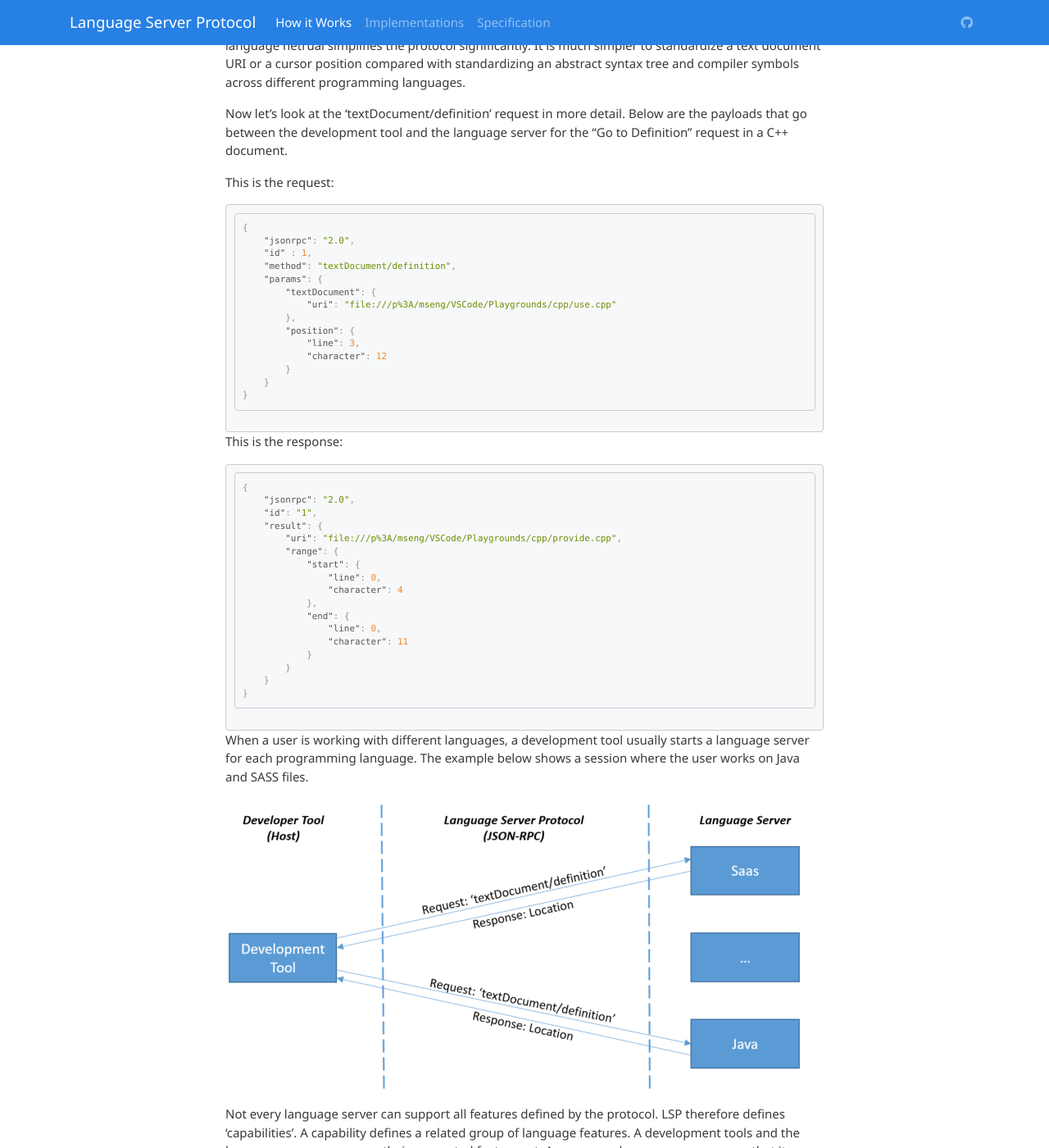
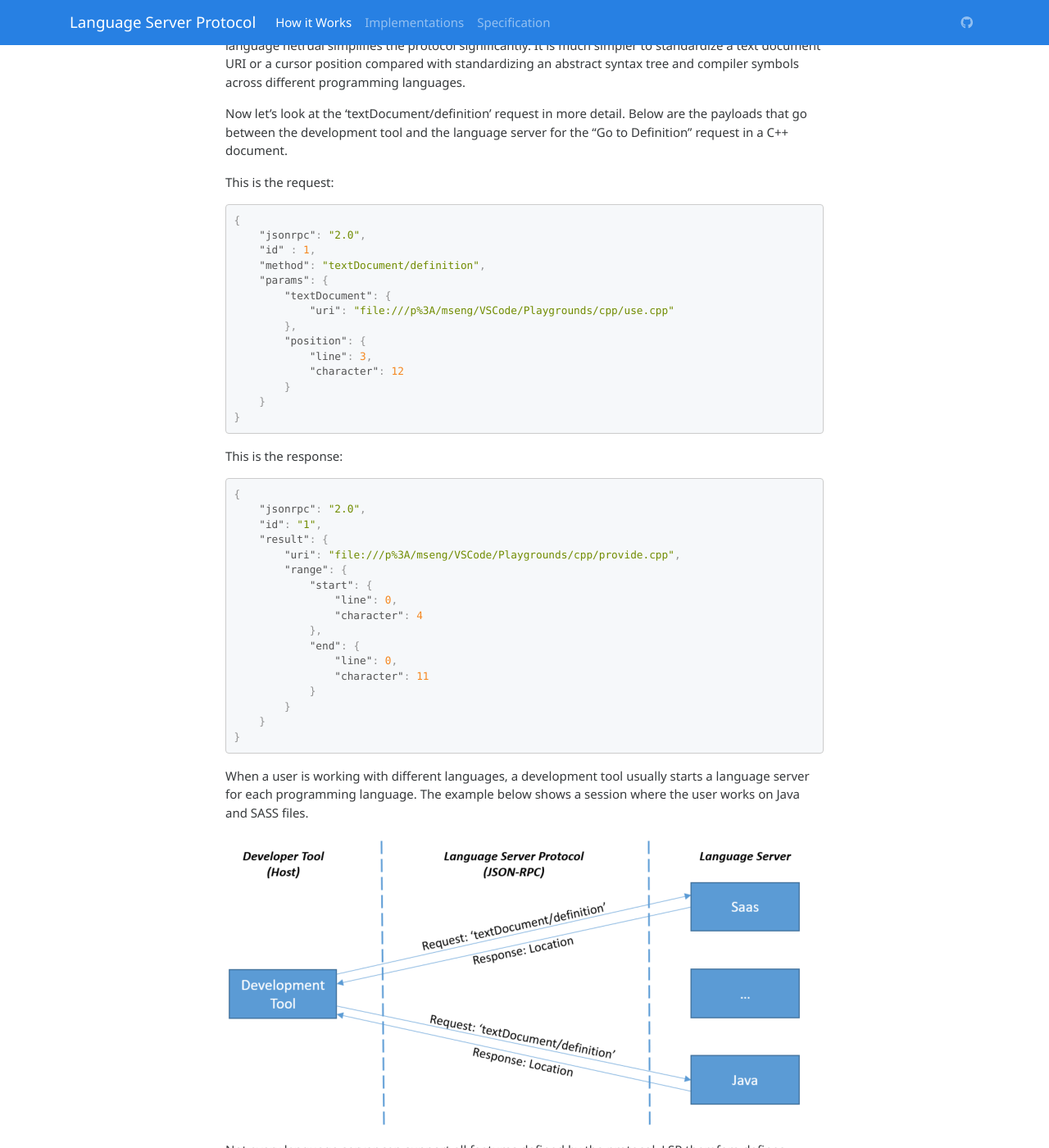
Before and after one commit to microsoft/language-server-protocol, a Jekyll site: the page built from howItWorks.md, in a window 1280 px wide and 1400 px high, scrolled down 1045 px. Shown: the whole window at 82% size. Built offline with Jekyll 4.4.1, drawn with Linux system fonts in a browser that asks for light colours; nearby versions of some CDN libraries.

Commit message:
Update to jekyll version used by GitHub

```diff
--- a/Gemfile
+++ b/Gemfile
@@ -1,7 +1,7 @@
 source "https://rubygems.org"
 ruby RUBY_VERSION
 
-gem "jekyll", "3.4.3"
+gem "jekyll", "3.6.2"
 
 # to use GitHub Pages
 # gem "github-pages", group: :jekyll_plugins
@@ -10,6 +10,7 @@
 group :jekyll_plugins do
    gem "jemoji"
    gem "github-pages"
+   gem "jekyll-remote-theme"
 end
 
 # Windows does not include zoneinfo files, so bundle the tzinfo-data gem
--- a/css/main.scss
+++ b/css/main.scss
@@ -46,7 +46,7 @@
 	margin-top: -100px;
 }
 
-.highlight {
+pre[class=highlight] {
 	padding: 9.5px;
 	overflow: auto;
 	font-size: 85%;
```
Also changed, not shown: Gemfile.lock.
